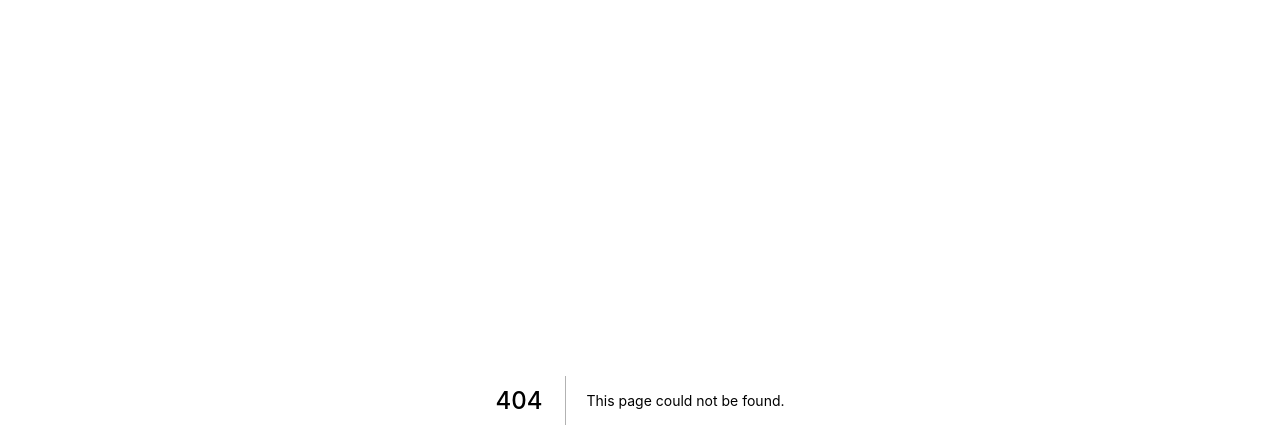
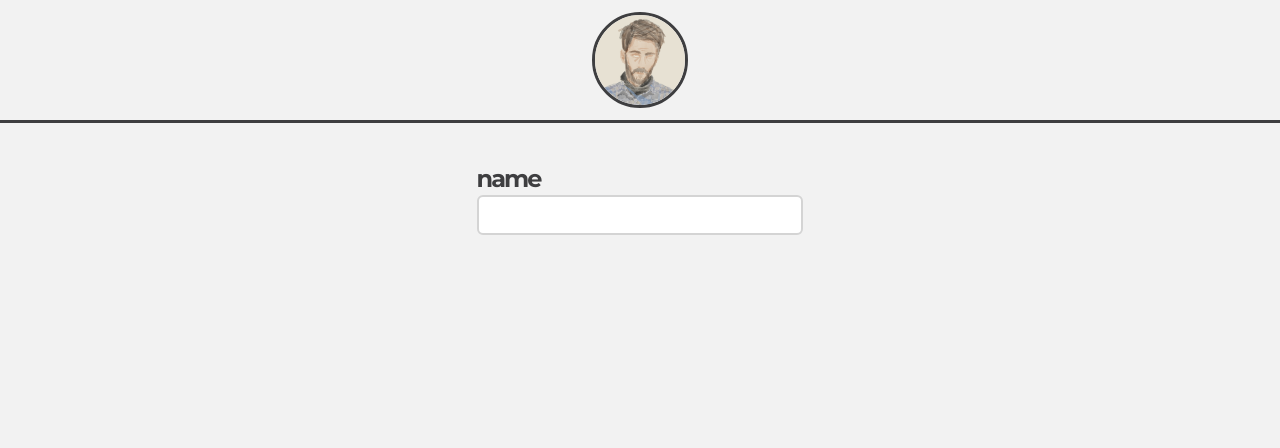
Before and after one commit to adierker/andydierkerdotcom-experimental, a Next.js app: page /admin in a window 1280 px wide. Before the commit this address had no page. Shown: the top 448 px of the page. Built offline with nearby package versions, Linux system fonts and the light colour scheme.

Commit message:
WIP getting an input component set up

```diff
--- /dev/null
+++ b/src/components/Input/Input.tsx
@@ -0,0 +1,27 @@
+interface InputProps {
+  defaultValue?: any
+  labelText?: string
+  className?: string
+  labelClassname?: string
+}
+
+export const Input = ({
+  defaultValue = '',
+  labelText,
+  className = '',
+  labelClassname = '',
+}: InputProps) => {
+  return (
+    <>
+      {labelText && (
+        <label className={`text-2xl headline-font mr-3 ${labelClassname}`}>
+          {labelText}
+        </label>
+      )}
+      <input
+        defaultValue={defaultValue}
+        className={`drkr-focus border border-drkr-mid-gray border-2 h-10 px-2 focus-visible:bg-drkr-white focus-visible:border-drkr-black ${className}`}
+      />
+    </>
+  )
+}
--- a/src/components/index.ts
+++ b/src/components/index.ts
@@ -2,6 +2,7 @@ export * from 'components/BreakpointHelper/BreakpointHelper'
 export * from 'components/Button/Button'
 export * from 'components/Header/Header'
 export * from 'components/Pages/HomePage'
+export * from 'components/Input/Input'
 export * from 'components/Link/Link'
 export * from 'components/Modal/Modal'
 export * from 'components/PageWrapper/PageWrapper'
--- /dev/null
+++ b/src/pages/admin.tsx
@@ -0,0 +1,28 @@
+import {PageWrapper, Input} from 'components'
+import {useForm} from 'react-hook-form'
+
+export const Admin = () => {
+  const {
+    register,
+    handleSubmit,
+    watch,
+    formState: { errors }
+  } = useForm()
+  const onSubmit = data => console.log(data)
+
+  return (
+    <PageWrapper pageTitle="andydierker.com | admin" hasHeader={true}>
+
+      <main className="flex flex-col flex-1 items-center justify-start w-full px-10 xs:px-20 py-10 text-drkr-black">
+
+        <form onSubmit={handleSubmit(onSubmit)}>
+          <Input labelText="name" className="w-full"/>
+        </form>
+
+      </main>
+
+    </PageWrapper>
+  )
+}
+
+export default Admin
--- a/src/utils/Utils.tsx
+++ b/src/utils/Utils.tsx
@@ -17,9 +17,8 @@ export const convertContentToGetStaticPropsResult = <T extends unknown>(
   content: T,
   revalidate: boolean = true
 ): GetStaticPropsResult<T> => {
-  const jsonContent = JSON.parse(JSON.stringify(content))
   return {
-    props: jsonContent,
+    props: JSON.parse(JSON.stringify(content)),
     revalidate
   }
 }
@@ -27,7 +26,7 @@ export const convertContentToGetStaticPropsResult = <T extends unknown>(
 // https://nextjs.org/docs/basic-features/data-fetching#getstaticpaths-static-generation
 export const convertContentToGetStaticPathsResult = (
   content: any[],
-  // this is the name of the dynamic page key, ex: [recipe].tsx would be 'recipe'
+  // this is the name of the dynamic page key, ex: [recipe].tsx would be 'recipe', its the name of the "route"
   pathKey: string,
   // this is the name of the property on the content that we should set assign to the pageKey
   idKey: string,
```
